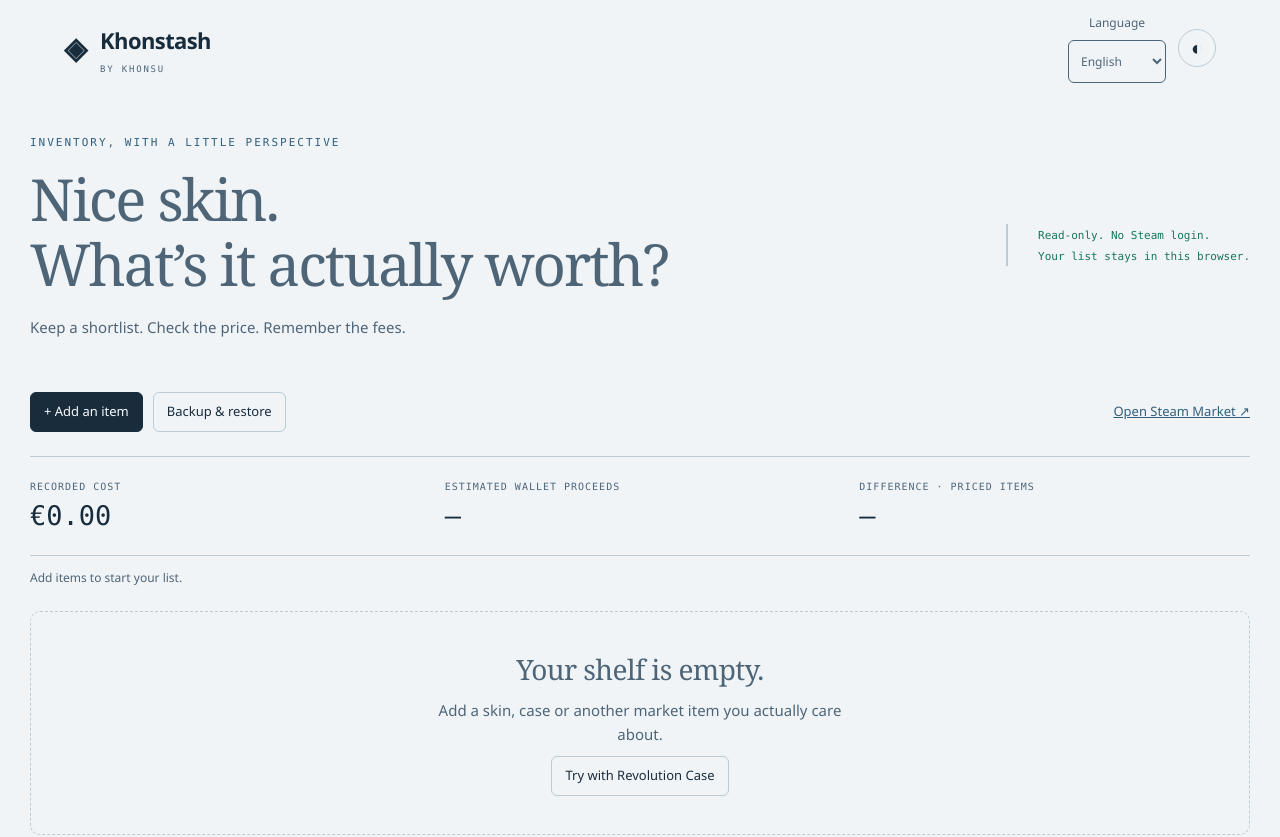
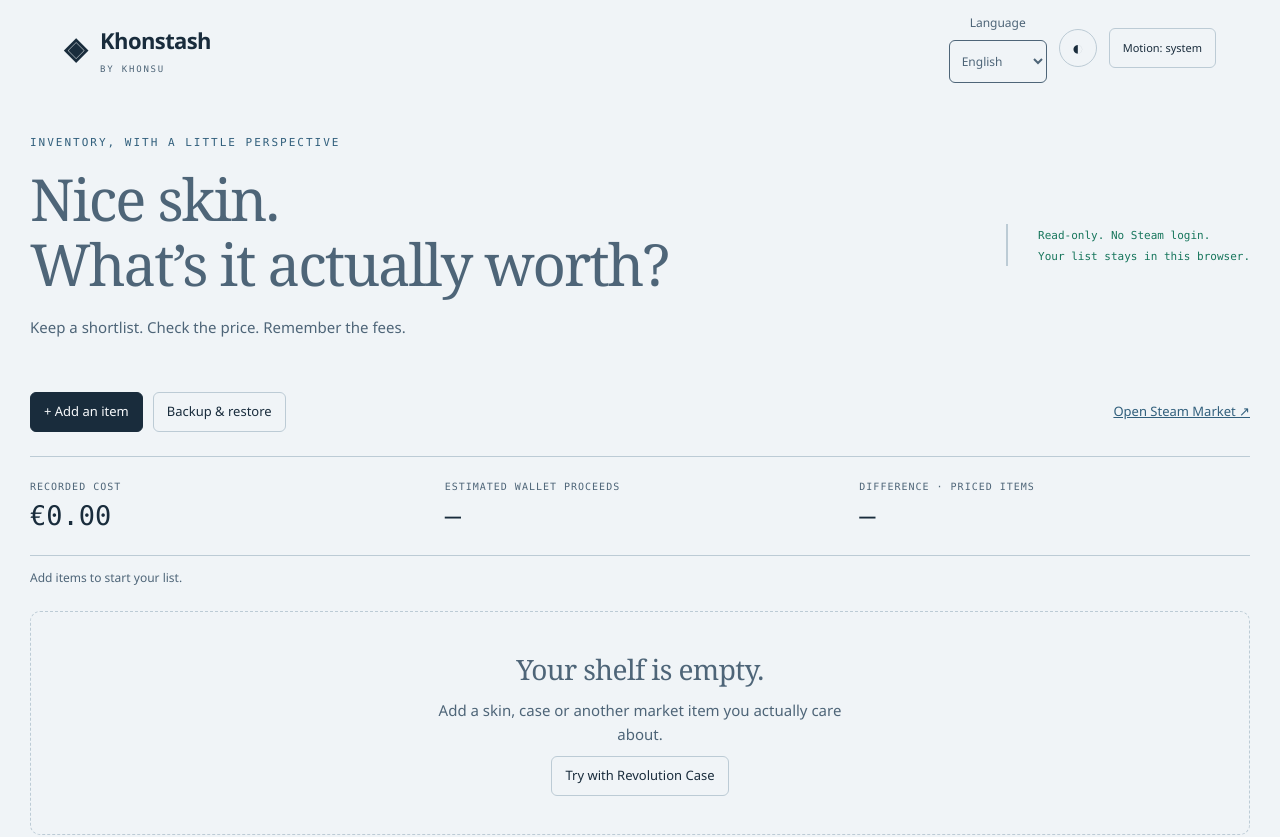
Before and after one commit to khons-hu/khonstash, a website with bundled scripts: page public/index.html in a window 1280 px wide. Shown: the top 837 px of the page. Built offline with nearby package versions, Linux system fonts and the light colour scheme.

Commit message:
feat: add motion preference control

```diff
--- a/public/index.html
+++ b/public/index.html
@@ -9,14 +9,14 @@
     />
     <meta name="theme-color" content="#090f16" />
     <title data-i18n="Khonstash · Keep an eye on your items">Khonstash · Keep an eye on your items</title>
-    <script src="/theme.js"></script>
+    <script src="/motion.js"></script><script src="/theme.js"></script>
     <link rel="stylesheet" href="/style.css" />
   </head>
   <body>
     <header>
       <a class="brand" href="/"
         >◈ <span>Khonstash<small data-i18n="BY KHONSU">BY KHONSU</small></span></a
-      ><label class="language-picker"><span data-i18n="Language">Language</span><select id="language" aria-label="Language" data-i18n-aria-label="Language"></select></label><button id="theme" aria-label="Toggle colour theme" data-i18n-aria-label="Toggle colour theme">◐</button>
+      ><label class="language-picker"><span data-i18n="Language">Language</span><select id="language" aria-label="Language" data-i18n-aria-label="Language"></select></label><button id="theme" aria-label="Toggle colour theme" data-i18n-aria-label="Toggle colour theme">◐</button><button id="motion" class="motion-control" type="button" aria-pressed="false">Motion: system</button>
     </header>
     <main>
       <section class="intro">
--- /dev/null
+++ b/public/motion.js
@@ -0,0 +1,30 @@
+// One small preference shared by the khonsu sites: follow the OS, keep motion on, or turn it off.
+(() => {
+  const key = 'khonsu-motion';
+  const root = document.documentElement;
+  const reduced = matchMedia('(prefers-reduced-motion: reduce)');
+  let preference;
+  try { preference = localStorage.getItem(key); } catch {}
+  if (!['system', 'on', 'off'].includes(preference)) preference = 'system';
+  function apply() {
+    const disabled = preference === 'off' || (preference === 'system' && reduced.matches);
+    root.classList.toggle('motion-off', disabled);
+    root.classList.toggle('motion-force-on', preference === 'on');
+    root.dataset.motion = preference;
+    const button = document.querySelector('#motion');
+    if (!button) return;
+    button.textContent = preference === 'on' ? 'Motion: on' : preference === 'off' ? 'Motion: off' : `Motion: system${reduced.matches ? ' (reduced)' : ''}`;
+    button.setAttribute('aria-pressed', String(!disabled));
+    button.title = 'Motion cycles through system, on, and off.';
+  }
+  apply();
+  reduced.addEventListener('change', apply);
+  document.addEventListener('DOMContentLoaded', () => {
+    apply();
+    document.querySelector('#motion')?.addEventListener('click', () => {
+      preference = preference === 'system' ? 'on' : preference === 'on' ? 'off' : 'system';
+      try { localStorage.setItem(key, preference); } catch {}
+      apply();
+    });
+  });
+})();
--- a/public/style.css
+++ b/public/style.css
@@ -722,3 +722,6 @@ header { gap: 12px; flex-wrap: wrap; }
 
 /* Keep touch form text readable without Safari focus zoom. Pinch zoom stays enabled. */
 @media (pointer:coarse){input:not([type=checkbox]):not([type=radio]),select,textarea{font-size:16px!important}button,select{min-height:44px}dialog{overflow-y:auto;overscroll-behavior:contain}}
+
+/* Motion preference: System follows the OS. On and Off are explicit visitor choices. */
+.motion-control{white-space:nowrap;font-size:11px!important}.motion-off *,.motion-off *::before,.motion-off *::after{animation:none!important;transition:none!important;scroll-behavior:auto!important}@media(prefers-reduced-motion:reduce){html:not(.motion-force-on){scroll-behavior:auto}html:not(.motion-force-on) *,html:not(.motion-force-on) *::before,html:not(.motion-force-on) *::after{animation:none!important;transition:none!important}}
```
